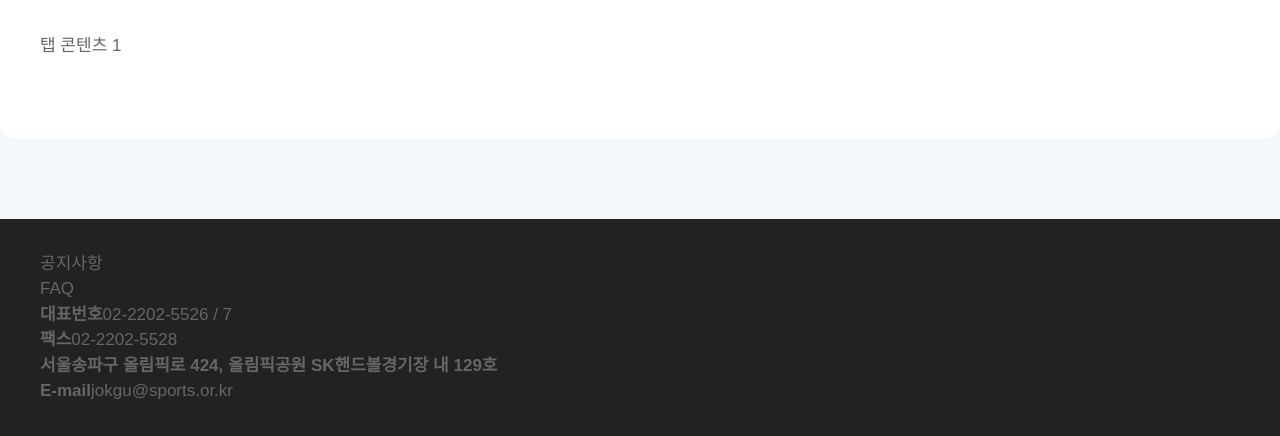
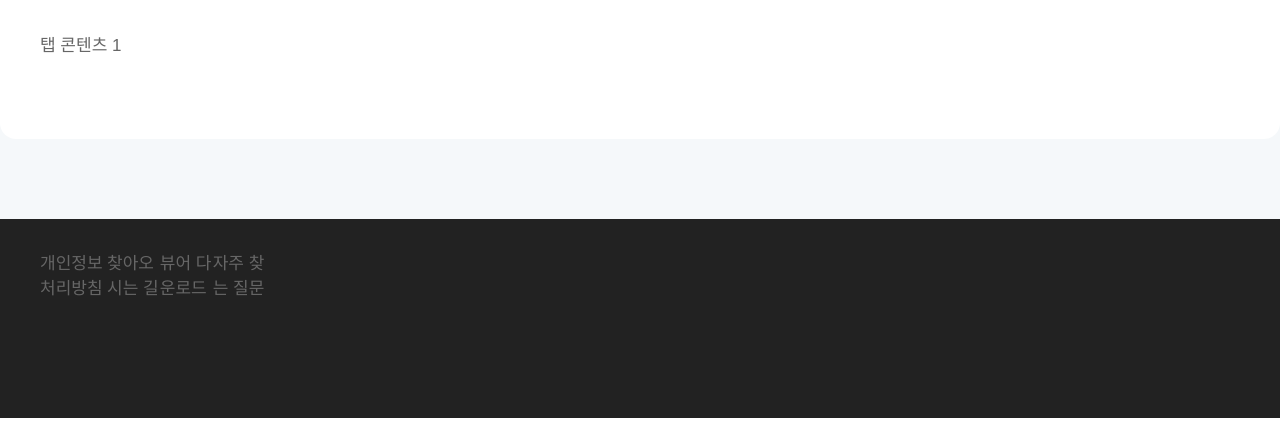
Before and after one commit to woduddl9480/e-SupportCenter, a website: page html/index.html in a window 1280 px wide. Shown: the part 442-878 px from the top of the page. Drawn offline with nearby package versions, Linux system fonts and the light colour scheme; files that its build step writes are made by us from their sources; files whose address does not match are found by name; a web font is replaced by a local one.

Commit message:
푸터,이미지추가

```diff
--- a/include/footer.html
+++ b/include/footer.html
@@ -2,20 +2,12 @@
   <div class="inner">
     <div class="siteWrap">
       <ol class="mobile_only">
-        <li><a href="#">공지사항</a></li>
-        <li><a href="#">FAQ</a></li>
+        <li><a href="#">개인정보처리방침</a></li>
+        <li><a href="#">찾아오시는 길</a></li>
+        <li><a href="#">뷰어 다운로드</a></li>
+        <li><a href="#">자주 찾는 질문</a></li>
       </ol>
     </div>
     <p class="logo"></p>
-    <ul>
-      <li><strong>대표번호</strong>02-2202-5526 / 7</li>
-      <li><strong>팩스</strong>02-2202-5528</li>
-      <li>
-        <strong
-          >서울송파구 올림픽로 424, 올림픽공원 SK핸드볼경기장 내 129호</strong
-        >
-      </li>
-      <li><strong>E-mail</strong>jokgu@sports.or.kr</li>
-    </ul>
   </div>
 </footer>
--- a/scss/jsw.scss
+++ b/scss/jsw.scss
@@ -1,4 +1,6 @@
 .footer {
+  width: 100%;
+  height: 199px;
   background: #222;
   padding: 32px 0;
   .inner {
@@ -8,5 +10,8 @@
   }
   .siteWrap {
     width: 19%;
+    .mobile_only {
+      display: flex;
+    }
   }
 }
```
Also changed, not shown: scss/bsh.scss (+11 -10 lines), dist/img/logo_footer.png (added).
